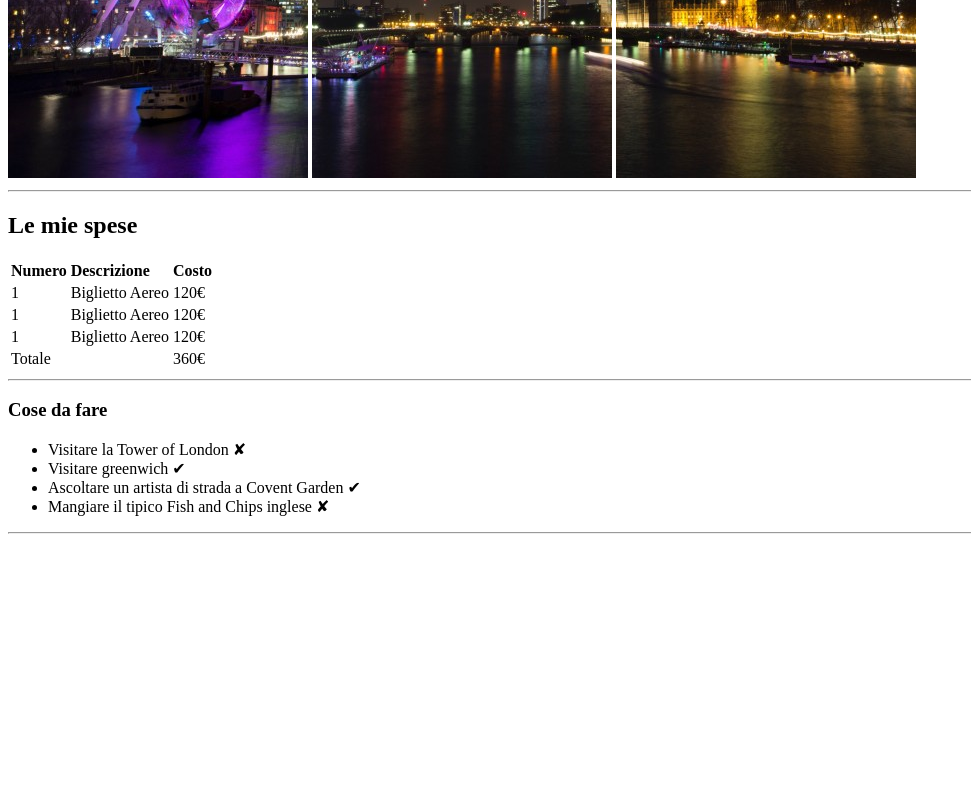
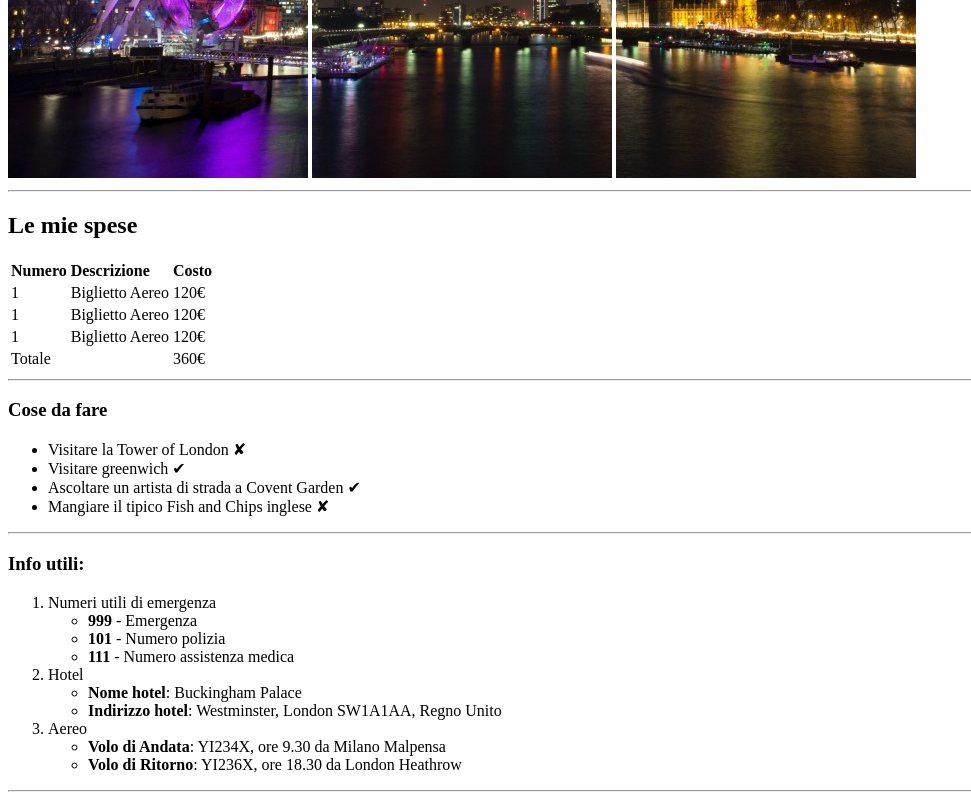
Before and after one commit to FrancescoThomasFalanga/html-london-trip, a plain HTML site: page index.html in a window 1280 px wide. Shown: the part 502-1302 px from the top of the page, without its empty margins (0-971 px from the left). Before the commit the page ends 1044 px from the top, so only its background shows below. Drawn offline with Linux system fonts and the light colour scheme.

Commit message:
Aggiunta Lista Ordinata

```diff
--- a/index.html
+++ b/index.html
@@ -106,6 +106,47 @@
          </ul>
          <hr> <!-- linea orizzontale -->
 
+         <!-- lista Ordinata -->
+         <h3>Info utili:</h3>
+         <ol>
+            <li>
+                <span>Numeri utili di emergenza</span>
+                <ul>
+                    <li>
+                        <b>999</b> - Emergenza
+                    </li>
+                    <li>
+                        <b>101</b> - Numero polizia
+                    </li>
+                    <li>
+                        <b>111</b> - Numero assistenza medica
+                    </li>
+                </ul>
+            </li>
+            <li>
+                <span>Hotel</span>
+                <ul>
+                    <li>
+                        <b>Nome hotel</b>: Buckingham Palace
+                    </li>
+                    <li>
+                        <b>Indirizzo hotel</b>: Westminster, London SW1A1AA, Regno Unito
+                    </li>
+                </ul>
+            </li>
+            <li>
+                <span>Aereo</span>
+                <ul>
+                    <li>
+                        <b>Volo di Andata</b>: YI234X, ore 9.30 da Milano Malpensa
+                    </li>
+                    <li>
+                        <b>Volo di Ritorno</b>: YI236X, ore 18.30 da London Heathrow
+                    </li>
+                </ul>
+            </li>
+         </ol>
+         <hr> <!-- linea orizzontale -->
 
     </main>
     <!-- /main -->
```
